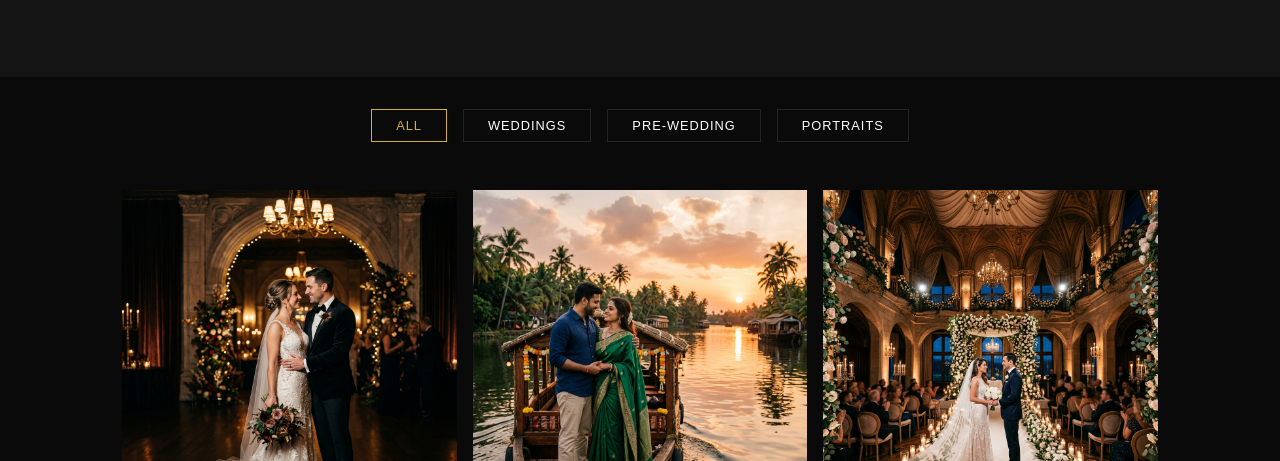
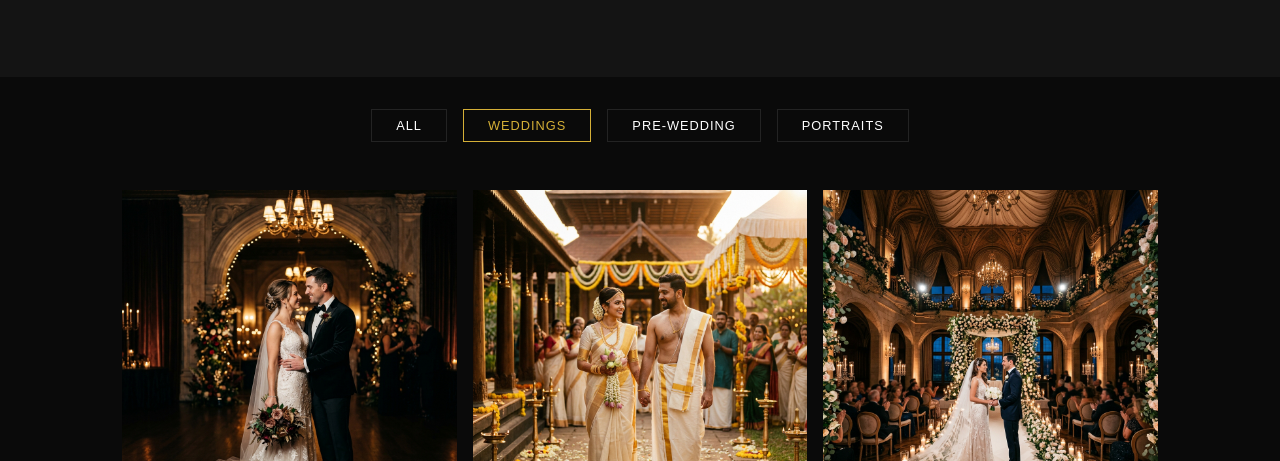
Before and after one commit to muzaffargt3-bot/one_nine, a plain HTML site: page gallery.html in a window 1280 px wide. Both pictures are taken after a click on the button "WEDDINGS". Shown: the part 339-800 px from the top of the page. Drawn offline with Linux system fonts and the light colour scheme.

Commit message:
Add files via upload

```diff
--- a/gallery.html
+++ b/gallery.html
@@ -111,30 +111,30 @@
 
   <section style="padding-top: 2rem;">
     <div class="gallery-filters fade-in-on-scroll">
-      <button class="filter-btn active">All</button>
-      <button class="filter-btn">Weddings</button>
-      <button class="filter-btn">Pre-Wedding</button>
-      <button class="filter-btn">Portraits</button>
+      <button class="filter-btn active" data-filter="all">All</button>
+      <button class="filter-btn" data-filter="weddings">Weddings</button>
+      <button class="filter-btn" data-filter="pre-wedding">Pre-Wedding</button>
+      <button class="filter-btn" data-filter="portraits">Portraits</button>
     </div>
 
     <div class="masonry-grid fade-in-on-scroll">
-      <div class="gallery-item">
+      <div class="gallery-item" data-category="weddings">
         <img src="images/portfolio_1.jpg" alt="Portfolio Image 1">
         <div class="gallery-overlay">View</div>
       </div>
-      <div class="gallery-item">
+      <div class="gallery-item" data-category="weddings">
         <img src="images/portfolio_2.png" alt="Portfolio Image 2">
         <div class="gallery-overlay">View</div>
       </div>
-      <div class="gallery-item">
+      <div class="gallery-item" data-category="pre-wedding">
         <img src="images/portfolio_3.png" alt="Portfolio Image 3">
         <div class="gallery-overlay">View</div>
       </div>
-      <div class="gallery-item">
+      <div class="gallery-item" data-category="portraits">
         <img src="images/portfolio_4.png" alt="Portfolio Image 4">
         <div class="gallery-overlay">View</div>
       </div>
-      <div class="gallery-item">
+      <div class="gallery-item" data-category="weddings">
         <img src="images/portfolio_5.png" alt="Portfolio Image 5">
         <div class="gallery-overlay">View</div>
       </div>
--- a/script.js
+++ b/script.js
@@ -54,3 +54,26 @@ document.addEventListener("DOMContentLoaded", () => {
     aboutImg.src = "images/portfolio_2.png";
   }
 });
+
+// Gallery filter logic
+const filterBtns = document.querySelectorAll('.filter-btn');
+const galleryItems = document.querySelectorAll('.gallery-item');
+
+if (filterBtns.length > 0 && galleryItems.length > 0) {
+  filterBtns.forEach(btn => {
+    btn.addEventListener('click', () => {
+      filterBtns.forEach(b => b.classList.remove('active'));
+      btn.classList.add('active');
+
+      const filterValue = btn.getAttribute('data-filter');
+
+      galleryItems.forEach(item => {
+        if (filterValue === 'all' || item.getAttribute('data-category') === filterValue) {
+          item.style.display = 'block';
+        } else {
+          item.style.display = 'none';
+        }
+      });
+    });
+  });
+}
```
Also changed, not shown: 1 other file.
